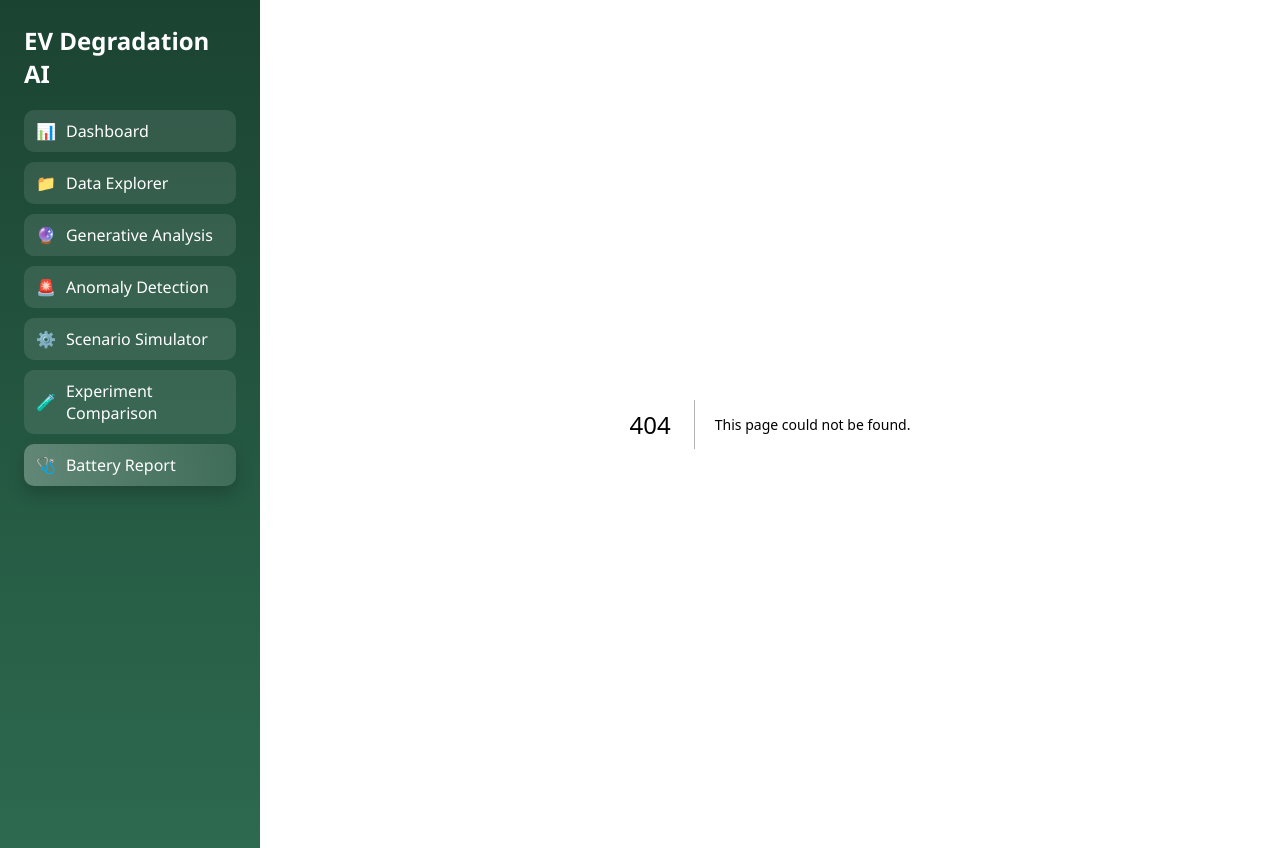
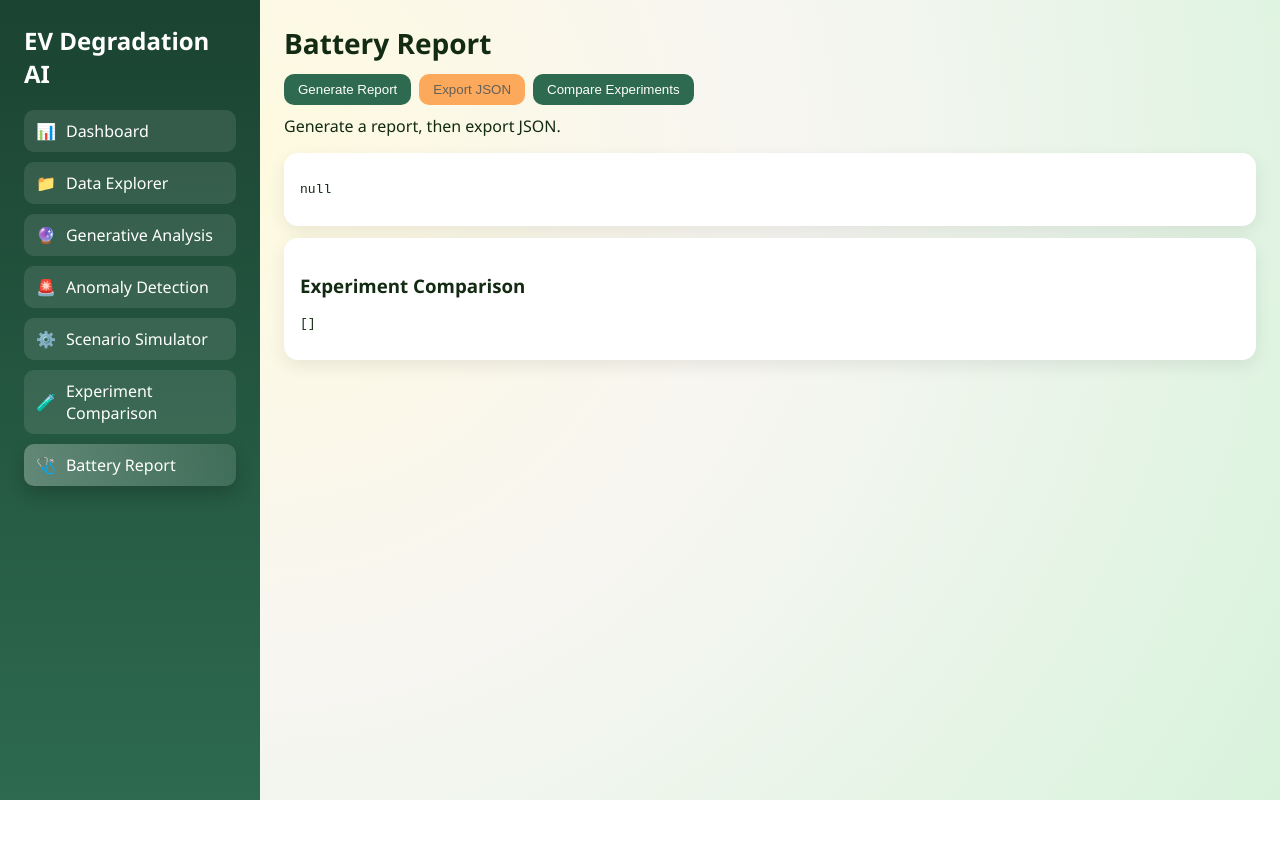
Before and after one commit to nitin-code6/BatteryLife-AI, a Next.js app in the folder frontend/: page /battery-report in a window 1280 px wide. Before the commit this address had no page. After the commit the page ends 800 px from the top, so only its background shows below. Built offline with nearby package versions, Linux system fonts and the light colour scheme; no server answers.

Commit message:
feat(frontend): implement battery health and risk assessment report view

```diff
--- /dev/null
+++ b/frontend/app/battery-report/page.tsx
@@ -0,0 +1,114 @@
+"use client";
+
+import { useState } from "react";
+
+const API = process.env.NEXT_PUBLIC_API_BASE_URL || "http://localhost:4000";
+
+export default function BatteryReportPage() {
+  const [report, setReport] = useState<any>(null);
+  const [comparison, setComparison] = useState<any[]>([]);
+  const [message, setMessage] = useState<string>("Generate a report, then export JSON.");
+  const [loadingReport, setLoadingReport] = useState(false);
+  const [loadingComparison, setLoadingComparison] = useState(false);
+
+  function buildErrorMessage(prefix: string, err: unknown): string {
+    const raw = err instanceof Error ? err.message : String(err);
+    if (raw.toLowerCase().includes("failed to fetch")) {
+      return `${prefix}: cannot reach backend API at ${API}. Ensure backend is running on port 4000.`;
+    }
+    return `${prefix}: ${raw}`;
+  }
+
+  async function run(): Promise<void> {
+    setLoadingReport(true);
+    setMessage("Generating battery report...");
+    try {
+      const res = await fetch(`${API}/analysis/run`, {
+        method: "POST",
+        headers: { "Content-Type": "application/json" },
+        body: JSON.stringify({ data_root: "./raw" }),
+      });
+
+      const json = await res.json();
+      if (!res.ok) {
+        throw new Error(json.error || json.message || res.statusText);
+      }
+
+      const nextReport = json.report || json;
+      setReport(nextReport);
+      setMessage("Report generated successfully.");
+    } catch (err) {
+      setMessage(buildErrorMessage("Generate report failed", err));
+    } finally {
+      setLoadingReport(false);
+    }
+  }
+
+  function exportJson(): void {
+    if (!report) {
+      setMessage("Nothing to export yet. Generate Report first.");
+      return;
+    }
+
+    const payload = {
+      exported_at: new Date().toISOString(),
+      report,
+      comparison,
+    };
+
+    const blob = new Blob([JSON.stringify(payload, null, 2)], { type: "application/json" });
+    const objectUrl = URL.createObjectURL(blob);
+    const link = document.createElement("a");
+    const stamp = new Date().toISOString().replace(/[:.]/g, "-");
+    link.href = objectUrl;
+    link.download = `battery-report-${stamp}.json`;
+    document.body.appendChild(link);
+    link.click();
+    document.body.removeChild(link);
+    URL.revokeObjectURL(objectUrl);
+    setMessage("Exported JSON report successfully.");
+  }
+
+  async function loadComparison(): Promise<void> {
+    setLoadingComparison(true);
+    setMessage("Loading experiment comparison...");
+    try {
+      const res = await fetch(`${API}/analysis/compare?limit=6`);
+      const json = await res.json();
+      if (!res.ok) {
+        throw new Error(json.error || json.message || res.statusText);
+      }
+
+      const items = json.items || [];
+      setComparison(items);
+      setMessage(items.length > 0 ? `Loaded ${items.length} experiment summaries.` : "No experiment summaries found yet.");
+    } catch (err) {
+      setMessage(buildErrorMessage("Comparison failed", err));
+    } finally {
+      setLoadingComparison(false);
+    }
+  }
+
+  return (
+    <section>
+      <h1 className="title">Battery Report</h1>
+      <button className="btn" onClick={run} disabled={loadingReport || loadingComparison}>
+        {loadingReport ? "Generating..." : "Generate Report"}
+      </button>
+      <button className="btn secondary" onClick={exportJson} disabled={!report || loadingReport || loadingComparison} style={{ marginLeft: 8 }}>
+        Export JSON
+      </button>
+      <button className="btn" onClick={loadComparison} disabled={loadingReport || loadingComparison} style={{ marginLeft: 8 }}>
+        {loadingComparison ? "Loading..." : "Compare Experiments"}
+      </button>
+      <p style={{ marginTop: 10 }}>{message}</p>
+      <div className="card" style={{ marginTop: 12 }}>
+        <pre style={{ whiteSpace: "pre-wrap" }}>{JSON.stringify(report, null, 2)}</pre>
+      </div>
+      <div className="card" style={{ marginTop: 12 }}>
+        <h3>Experiment Comparison</h3>
+        <pre style={{ whiteSpace: "pre-wrap" }}>{JSON.stringify(comparison, null, 2)}</pre>
+      </div>
+    </section>
+  );
+}
```
